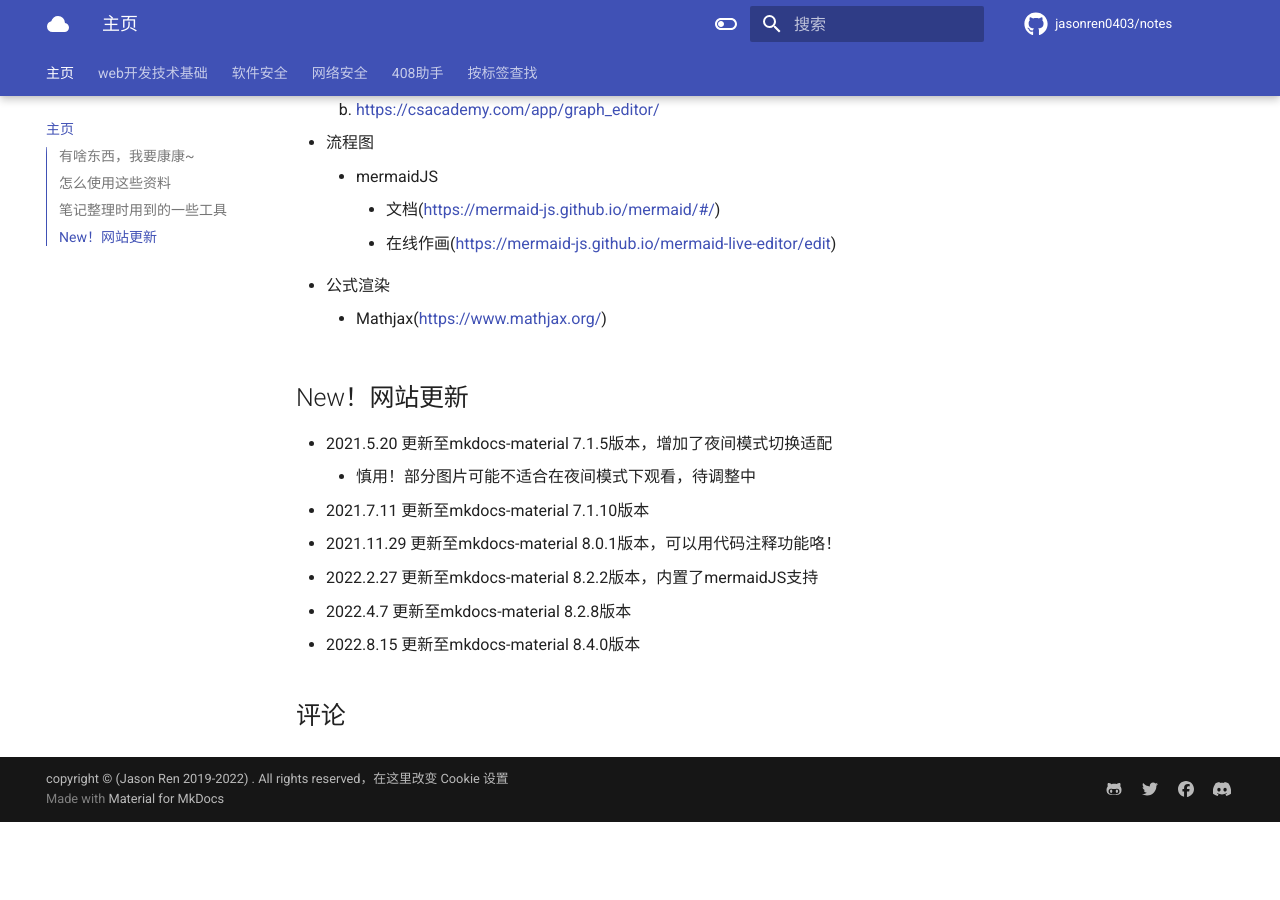
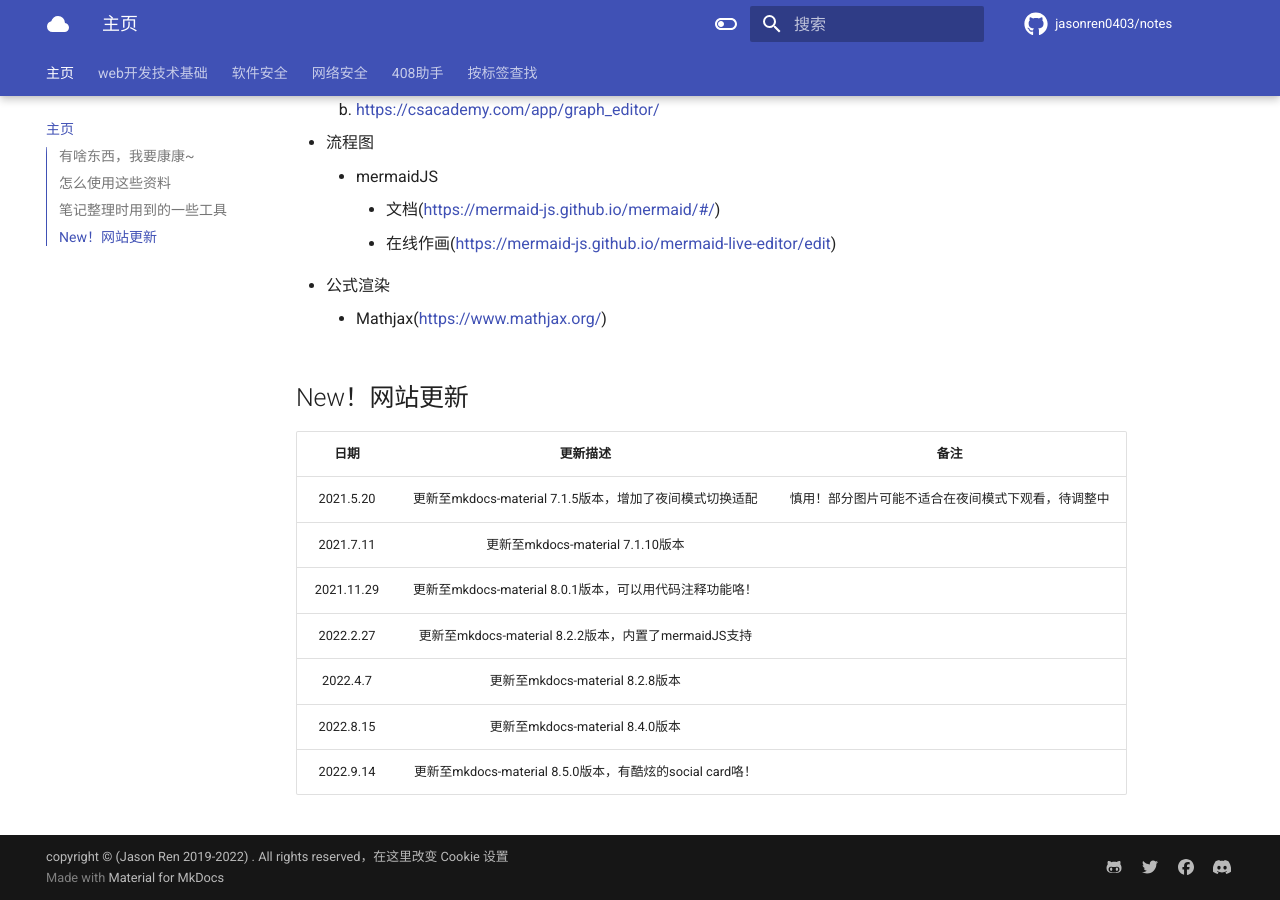
Before and after one commit to jasonren0403/notes, an MkDocs documentation site: the page built from notes_dev/index.md, in a window 1280 px wide and 900 px high, scrolled down 716 px. Built offline with MkDocs 1.6.1 and Material for MkDocs 9.7.7, drawn with Linux system fonts in a browser that asks for light colours; comment, search, counter and statistics services are not loaded; before the commit the page ends 1538 px from its top, so only the background shows below that.

```diff
--- a/mkdocs.yml
+++ b/mkdocs.yml
@@ -93,6 +93,7 @@ theme:
     - navigation.instant
     - header.autohide
     - toc.integrate
+    - toc.follow
     - announce.dismiss
     - search.suggest
     - search.highlight
@@ -135,8 +136,8 @@ extra:
     description: >-
       嗨，欢迎光临JasonRen的笔记小站！此站将使用 Cookie 优化您的体验。关于 Cookie 的具体约定，请访问我的网站。
 plugins:
-  # - social:
-  #     cards: !ENV [SOCIAL_CARDS, false]
+  - social:
+      cards: !ENV [CARDS, false]
   - tags:
       tags_file: tags.md
   - search:
@@ -165,6 +166,7 @@ markdown_extensions:
   - abbr
   - md_in_html
   - meta
+  - tables
   - markdown.extensions.admonition
   - pymdownx.highlight:
       anchor_linenums: true
--- a/notes_dev/index.md
+++ b/notes_dev/index.md
@@ -1,8 +1,3 @@
----
-disqus: ""
----
-
-
 # 欢迎来到Jason的个人笔记站点！
 
 在这里，有一些非常有趣的东西哦~
@@ -30,10 +25,12 @@ disqus: ""
     * Mathjax(https://www.mathjax.org/)
 
 ## New！网站更新
-* 2021.5.20 更新至mkdocs-material 7.1.5版本，增加了夜间模式切换适配
-    * 慎用！部分图片可能不适合在夜间模式下观看，待调整中
-* 2021.7.11 更新至mkdocs-material 7.1.10版本
-* 2021.11.29 更新至mkdocs-material 8.0.1版本，可以用代码注释功能咯！
-* 2022.2.27 更新至mkdocs-material 8.2.2版本，内置了mermaidJS支持
-* 2022.4.7 更新至mkdocs-material 8.2.8版本
-* 2022.8.15 更新至mkdocs-material 8.4.0版本
+|日期|更新描述|备注|
+|:--:|:--:|:--:|
+|2021.5.20 { data-sort='1621440000' } |更新至mkdocs-material 7.1.5版本，增加了夜间模式切换适配|慎用！部分图片可能不适合在夜间模式下观看，待调整中|
+|2021.7.11 { data-sort='1625932800' } |更新至mkdocs-material 7.1.10版本||
+|2021.11.29 { data-sort='1638115200' } |更新至mkdocs-material 8.0.1版本，可以用代码注释功能咯！||
+|2022.2.27 { data-sort='1645891200' } |更新至mkdocs-material 8.2.2版本，内置了mermaidJS支持||
+|2022.4.7 { data-sort='1649260800' } |更新至mkdocs-material 8.2.8版本||
+|2022.8.15 { data-sort='1660492800' } |更新至mkdocs-material 8.4.0版本||
+|2022.9.14 { data-sort='1663084800' } |更新至mkdocs-material 8.5.0版本，有酷炫的social card咯！||
--- /dev/null
+++ b/overrides/comments.html
@@ -0,0 +1,49 @@
+{% if page.meta.comments %}
+<h2 id="__comments">{{ lang.t("meta.comments") }}</h2>
+<!-- Insert generated code here -->
+<script src="https://giscus.app/client.js"
+        data-repo="jasonren0403/notes"
+        data-repo-id="R_kgDOGXfwBg"
+        data-category="Announcements"
+        data-category-id="DIC_kwDOGXfwBs4CQ0RQ"
+        data-mapping="pathname"
+        data-strict="0"
+        data-reactions-enabled="1"
+        data-emit-metadata="0"
+        data-input-position="top"
+        data-theme="preferred_color_scheme"
+        data-lang="zh-CN"
+        data-loading="lazy"
+        crossorigin="anonymous"
+        async>
+</script>
+<!-- Synchronize Giscus theme with palette -->
+<script>
+    var giscus = document.querySelector("script[src*=giscus]")
+
+    /* Set palette on initial load */
+    var palette = __md_get("__palette")
+    if (palette && typeof palette.color === "object") {
+        var theme = palette.color.scheme === "slate" ? "dark" : "light"
+        giscus.setAttribute("data-theme", theme)
+    }
+
+    /* Register event handlers after documented loaded */
+    document.addEventListener("DOMContentLoaded", function() {
+        var ref = document.querySelector("[data-md-component=palette]")
+        ref.addEventListener("change", function() {
+            var palette = __md_get("__palette")
+            if (palette && typeof palette.color === "object") {
+                var theme = palette.color.scheme === "slate" ? "dark" : "light"
+
+                /* Instruct Giscus to change theme */
+                var frame = document.querySelector(".giscus-frame")
+                frame.contentWindow.postMessage(
+                    { giscus: { setConfig: { theme } } },
+                    "https://giscus.app"
+                )
+            }
+        })
+    })
+</script>
+{% endif %}
--- a/overrides/main.html
+++ /dev/null
@@ -1,54 +0,0 @@
-{% extends "base.html" %}
-
-{% block content %}
-{{ super() }}
-
-<!-- Giscus -->
-<h2 id="__comments">{{ lang.t("meta.comments") }}</h2>
-<!-- Replace with generated snippet -->
-<script src="https://giscus.app/client.js"
-        data-repo="jasonren0403/notes"
-        data-repo-id="R_kgDOGXfwBg"
-        data-category="Announcements"
-        data-category-id="DIC_kwDOGXfwBs4CQ0RQ"
-        data-mapping="pathname"
-        data-strict="0"
-        data-reactions-enabled="1"
-        data-emit-metadata="0"
-        data-input-position="top"
-        data-theme="preferred_color_scheme"
-        data-lang="zh-CN"
-        data-loading="lazy"
-        crossorigin="anonymous"
-        async>
-</script>
-<!-- Synchronize Giscus theme with palette -->
-<script>
-  var giscus = document.querySelector("script[src*=giscus]")
-
-  /* Set palette on initial load */
-  var palette = __md_get("__palette")
-  if (palette && typeof palette.color === "object") {
-    var theme = palette.color.scheme === "slate" ? "dark" : "light"
-    giscus.setAttribute("data-theme", theme) // (1)!
-  }
-
-  /* Register event handlers after documented loaded */
-  document.addEventListener("DOMContentLoaded", function() {
-    var ref = document.querySelector("[data-md-component=palette]")
-    ref.addEventListener("change", function() {
-      var palette = __md_get("__palette")
-      if (palette && typeof palette.color === "object") {
-        var theme = palette.color.scheme === "slate" ? "dark" : "light"
-
-        /* Instruct Giscus to change theme */
-        var frame = document.querySelector(".giscus-frame")
-        frame.contentWindow.postMessage(
-                { giscus: { setConfig: { theme } } },
-                "https://giscus.app"
-        )
-      }
-    })
-  })
-</script>
-{% endblock %}
```
Also changed, not shown: 3 other files.
